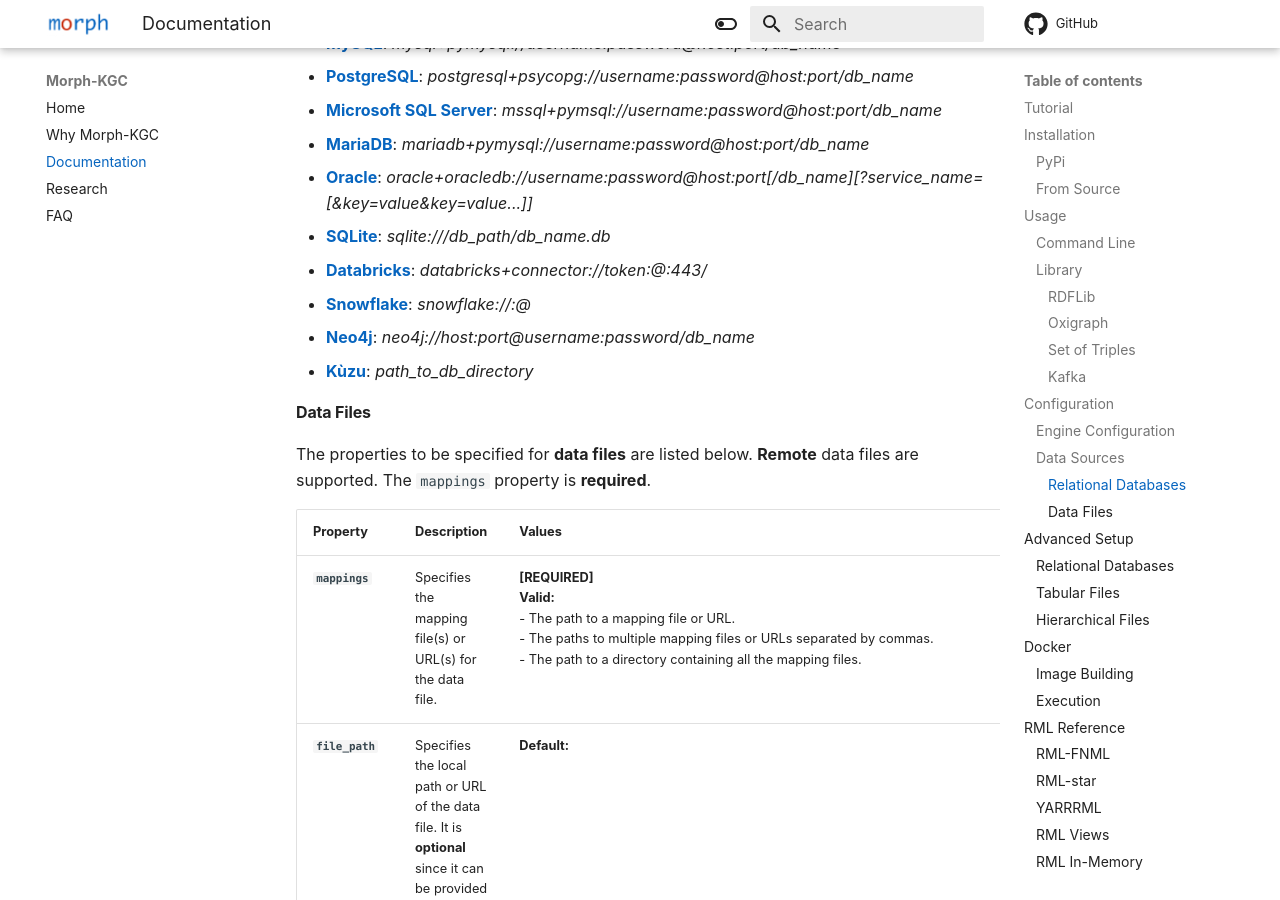
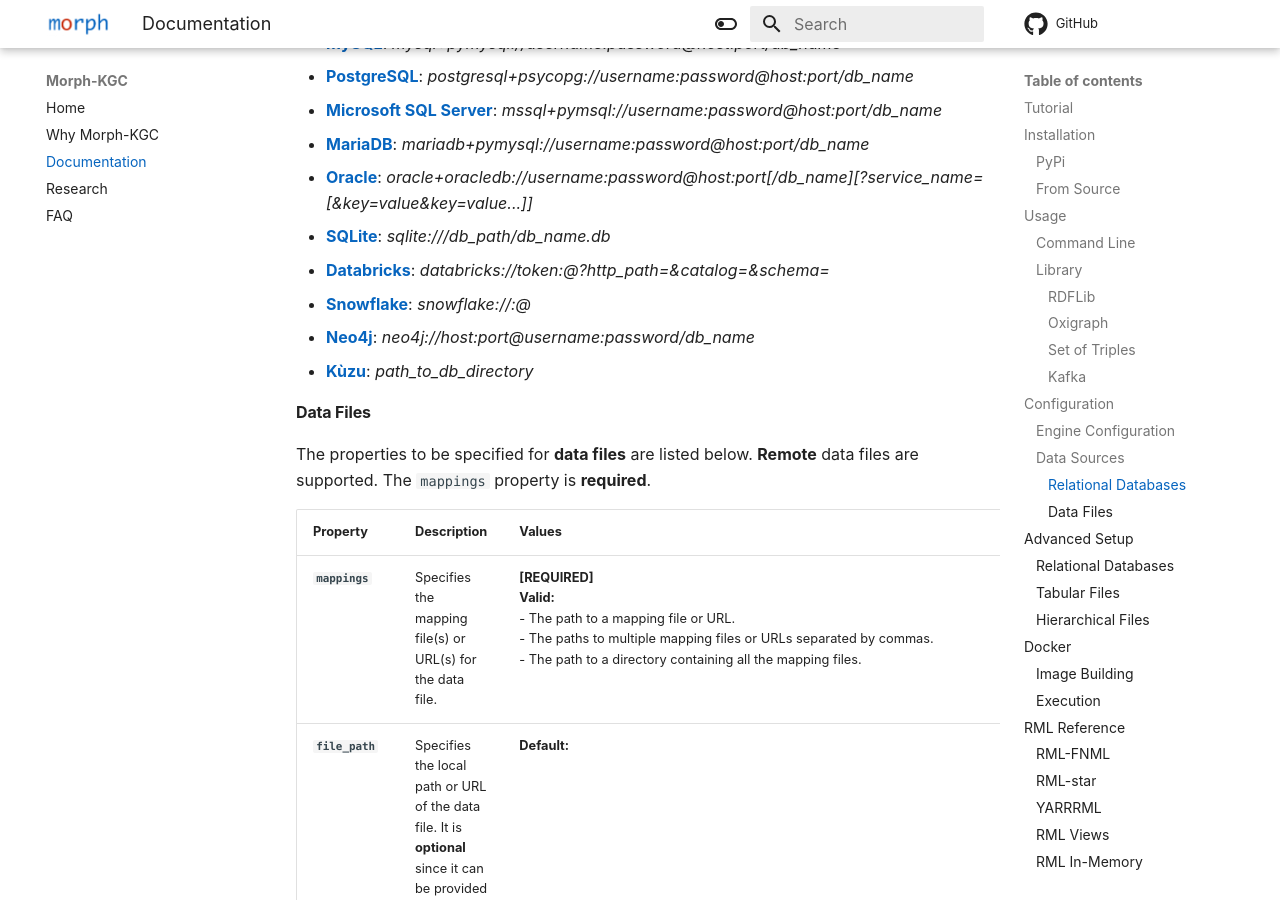
Before and after one commit to morph-kgc/morph-kgc-docs, an MkDocs documentation site: the page built from docs/documentation.md, in a window 1280 px wide and 900 px high, scrolled down 6372 px. Built offline with MkDocs 1.6.1 and Material for MkDocs 9.7.7, drawn with Linux system fonts in a browser that asks for light colours; comment, search, counter and statistics services are not loaded; some of the changed text lies outside the part shown.

Commit message:
Update documentation.md

```diff
--- a/docs/documentation.md
+++ b/docs/documentation.md
@@ -216,7 +216,7 @@ Example **`db_url`** values (see **[here](https://docs.sqlalchemy.org/en/20/core
 - **[MariaDB](https://mariadb.org/)**: _mariadb+pymysql://username:password@host:port/db_name_
 - **[Oracle](https://www.oracle.com/database/)**: _oracle+oracledb://username:password@host:port[/db_name][?service_name=<service>[&key=value&key=value...]]_
 - **[SQLite](https://www.sqlite.org)**: _sqlite:///db_path/db_name.db_
-- **[Databricks](https://www.databricks.com/)**: _databricks+connector://token:<databricks_token>@<databricks_host>:443/<db_or_schema_name>_
+- **[Databricks](https://www.databricks.com/)**: _databricks://token:<access_token>@<host>?http_path=<http_path>&catalog=<catalog>&schema=<schema>_
 - **[Snowflake](https://www.snowflake.com/)**: _snowflake://<user_login_name>:<password>@<account_name>_
 - **[Neo4j](https://neo4j.com/)**: _neo4j://host:port@username:password/db_name_
 - **[Kùzu](https://kuzudb.com)**: _path_to_db_directory_
```
Also changed, not shown: other parts of docs/documentation.md (+2 -0 lines).
